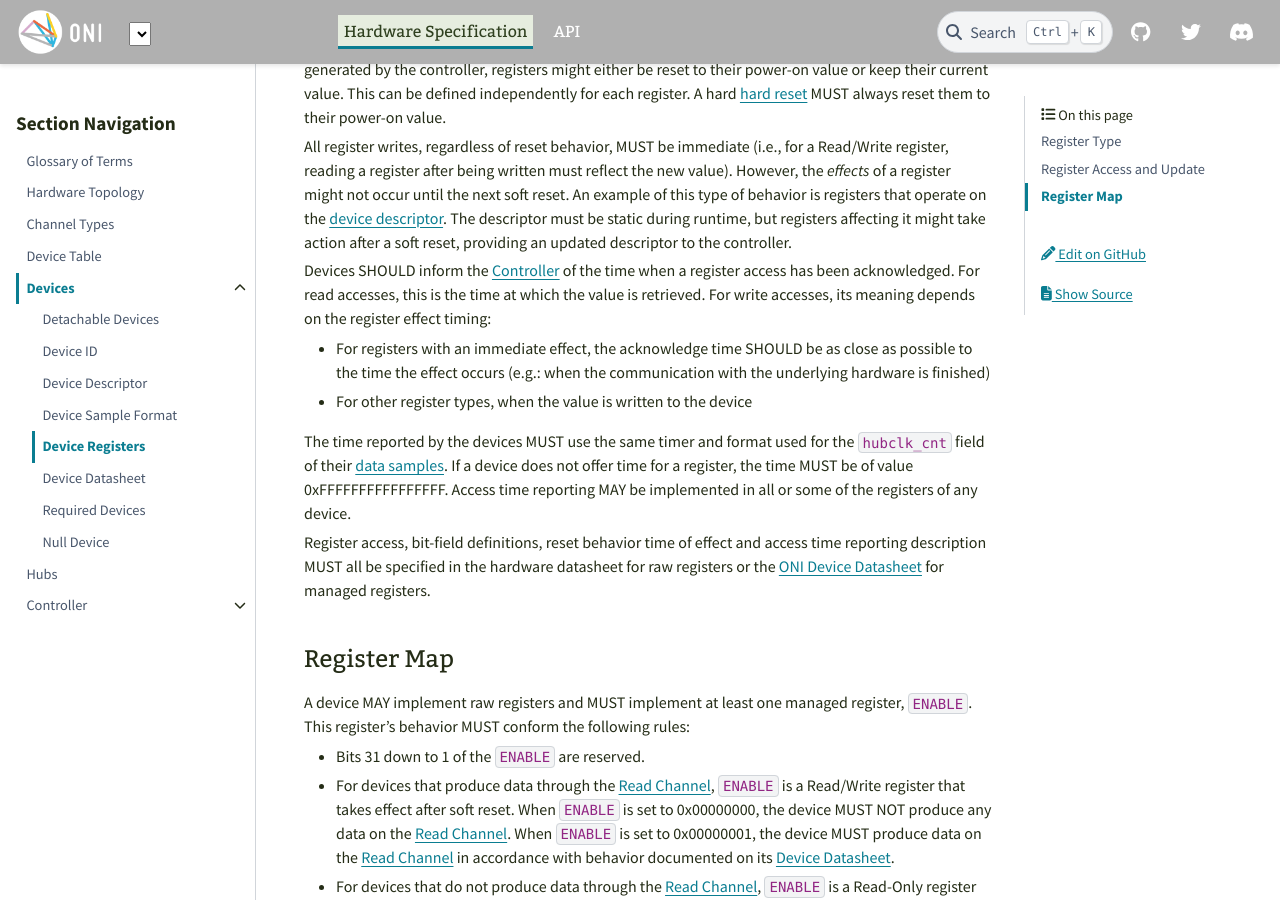
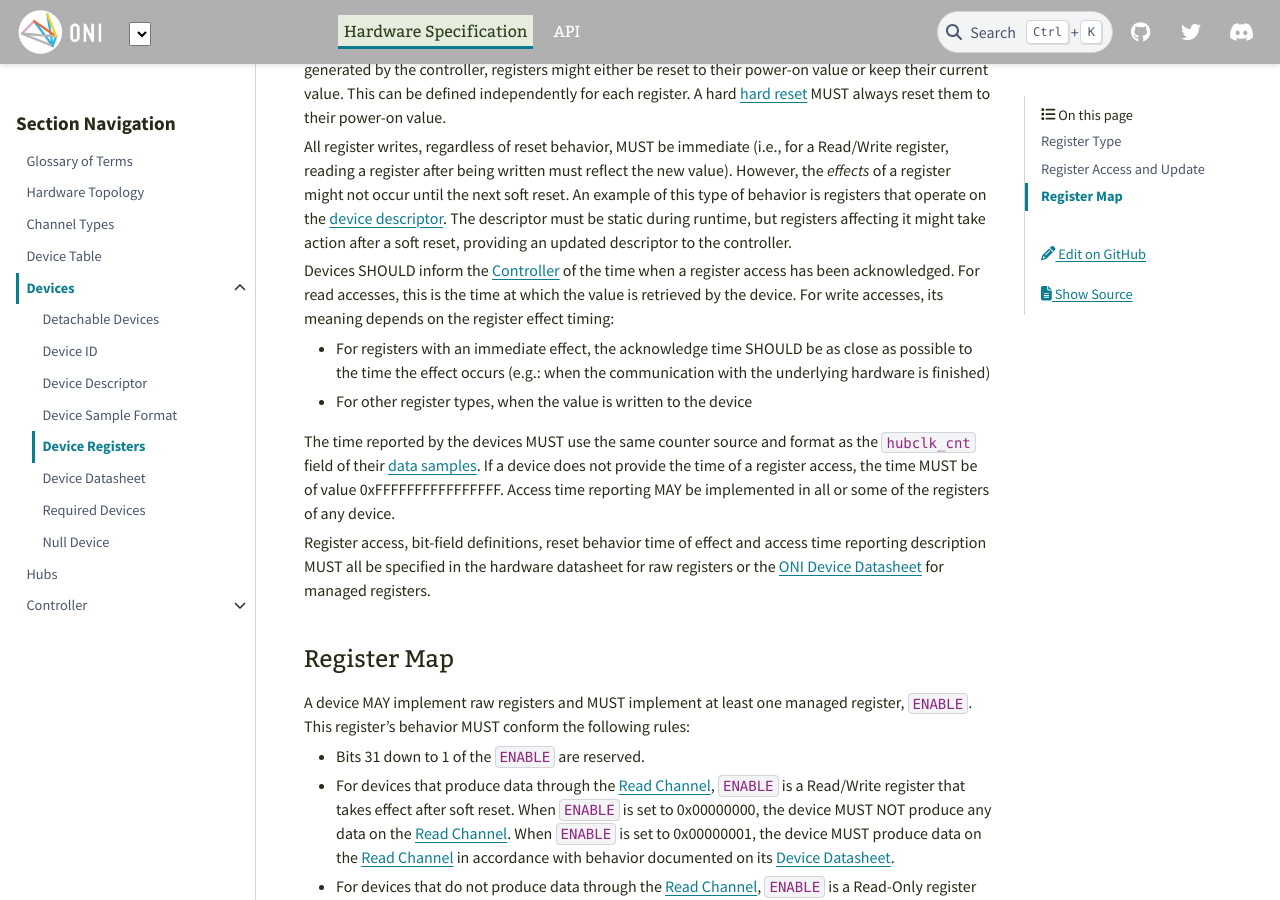
Before and after one commit to open-ephys/ONI, a Sphinx documentation site: the page built from source/hw-spec/devices/registers.rst, in a window 1280 px wide and 900 px high, scrolled down 646 px. Built offline with Sphinx 7.4.7 and the PyData theme 0.15.4, drawn with Linux system fonts in a browser that asks for light colours.

Commit message:
Small edits to text and typo fixes

```diff
--- a/source/hw-spec/controller/channels/data_frames.rst
+++ b/source/hw-spec/controller/channels/data_frames.rst
@@ -17,7 +17,7 @@ The frame format is:
     uint32  sample_sz
     var     sample
 
-Where
+where
 
 - ``dev_addr``: Device Address. The address of the device producing the data, as
   featured on the :ref:`device table <dev-table>`.
--- a/source/hw-spec/devices/registers.rst
+++ b/source/hw-spec/devices/registers.rst
@@ -47,20 +47,20 @@ providing an updated descriptor to the controller.
 .. _dev-reg-time:
 
 Devices SHOULD inform the :ref:`controller` of the time when a register access
-has been acknowledged. For read accesses, this is the time at which the value
-is retrieved. For write accesses, its meaning depends on the register effect
-timing:
+has been acknowledged. For read accesses, this is the time at which the value is
+retrieved by the device. For write accesses, its meaning depends on the register
+effect timing:
 
 - For registers with an immediate effect, the acknowledge time SHOULD be
   as close as possible to the time the effect occurs (e.g.: when the
   communication with the underlying hardware is finished)
 - For other register types, when the value is written to the device
 
-The time reported by the devices MUST use the same timer and format
-used for the ``hubclk_cnt`` field of their :ref:`data samples <dev-sample>`.
-If a device does not offer time for a register, the time MUST
-be of value 0xFFFFFFFFFFFFFFFF. Access time reporting MAY be implemented
-in all or some of the registers of any device.
+The time reported by the devices MUST use the same counter source and format as
+the ``hubclk_cnt`` field of their :ref:`data samples <dev-sample>`. If a device
+does not provide the time of a register access, the time MUST be of value
+0xFFFFFFFFFFFFFFFF. Access time reporting MAY be implemented in all or some of
+the registers of any device.
 
 Register access, bit-field definitions, reset behavior time of effect
 and access time reporting description MUST all be specified in the
```
Also changed, not shown: source/hw-spec/controller/channels/signal_channel.rst (+10 -3 lines).
